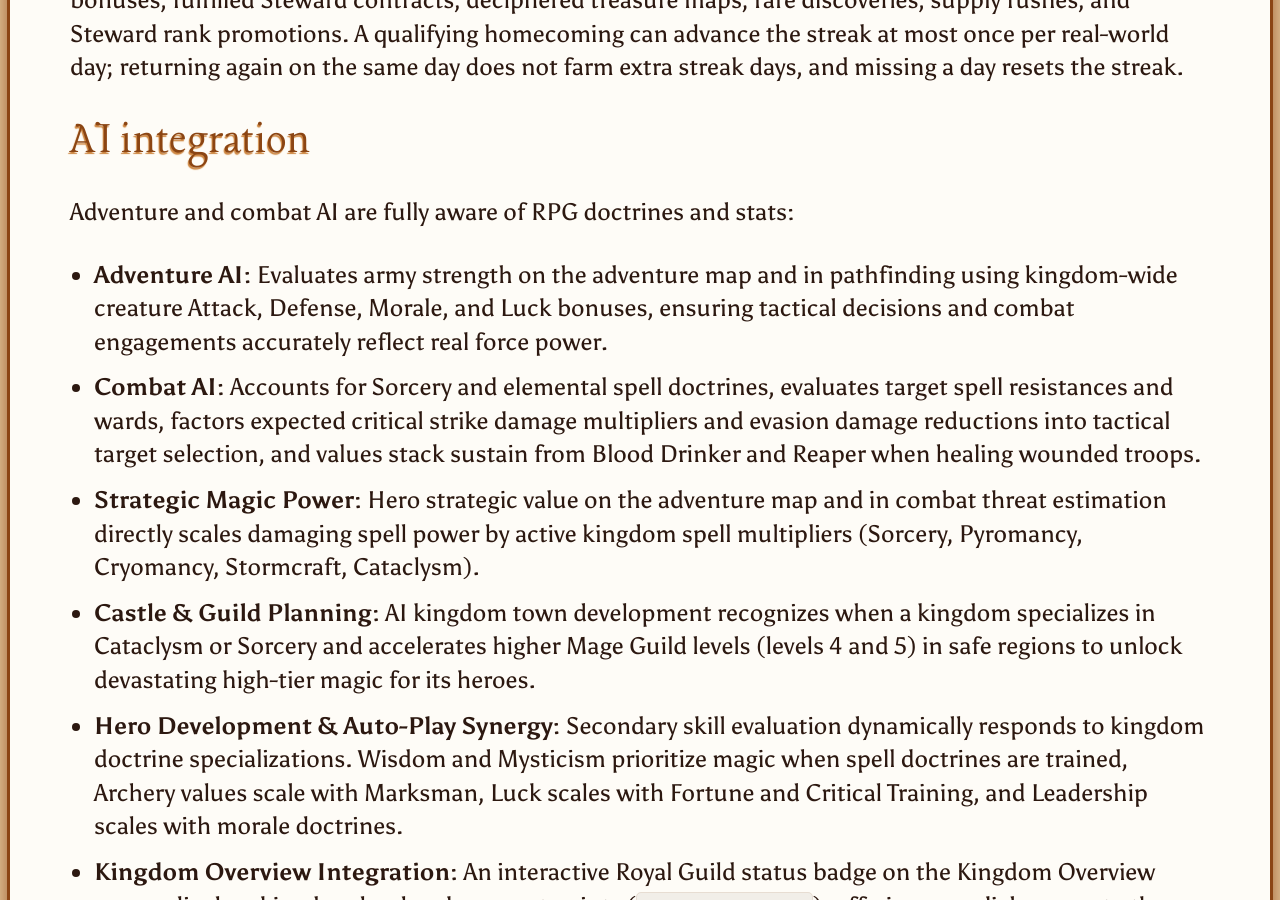
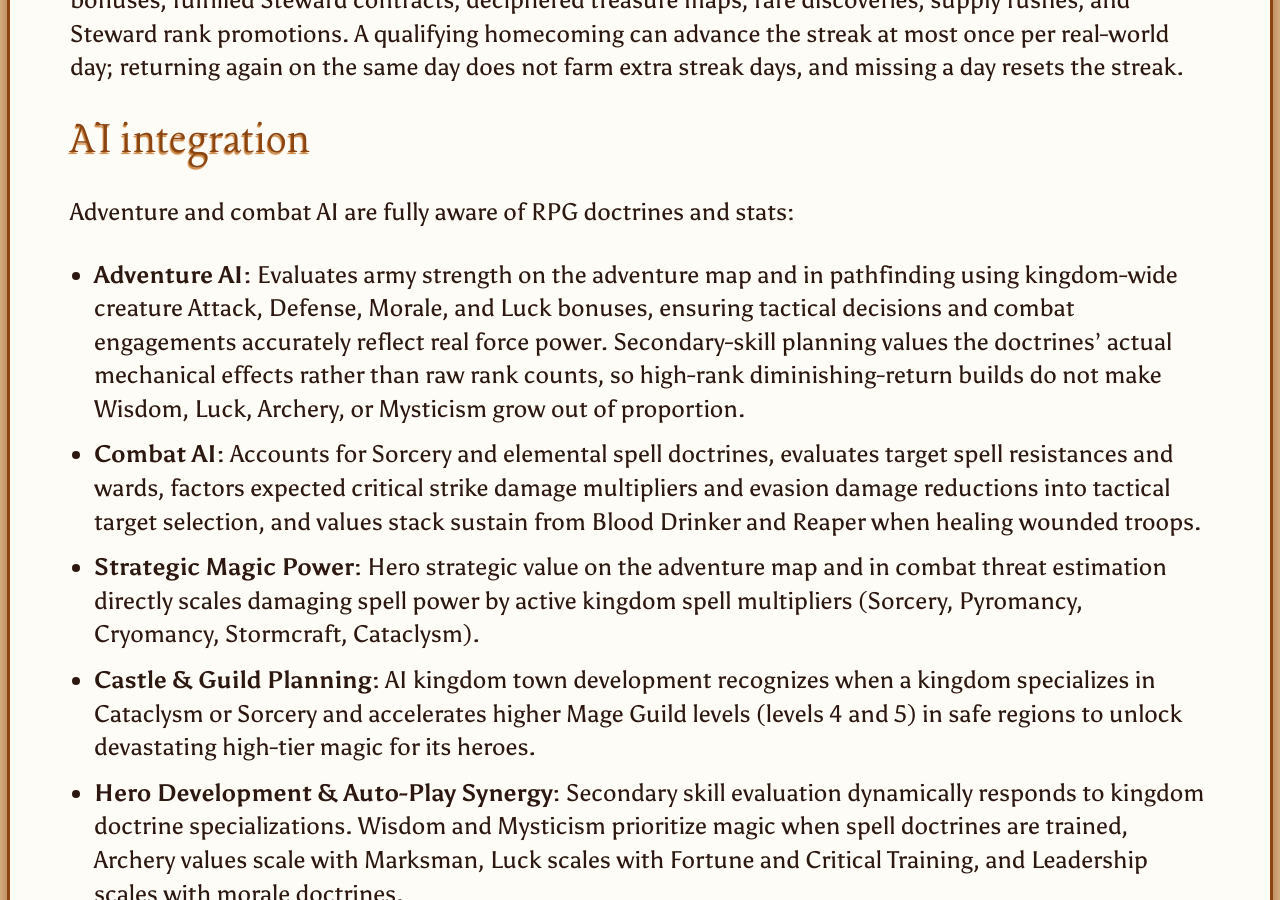
Before and after one commit to MattKoRn/fheroes2, a Jekyll site: the page built from docs/RPG_README.md, in a window 1280 px wide and 900 px high, scrolled down 4929 px. Built offline with Jekyll 4.4.1, drawn with Linux system fonts in a browser that asks for light colours; our own code applies the rules of GitHub Pages for plain Markdown files.

Commit message:
Document RPG-aware AI skill valuation

```diff
--- a/docs/RPG_README.md
+++ b/docs/RPG_README.md
@@ -51,7 +51,7 @@ Offline progress still grants RPG XP for the full elapsed interval with no durat
 ## AI integration
 
 Adventure and combat AI are fully aware of RPG doctrines and stats:
-- **Adventure AI:** Evaluates army strength on the adventure map and in pathfinding using kingdom-wide creature Attack, Defense, Morale, and Luck bonuses, ensuring tactical decisions and combat engagements accurately reflect real force power.
+- **Adventure AI:** Evaluates army strength on the adventure map and in pathfinding using kingdom-wide creature Attack, Defense, Morale, and Luck bonuses, ensuring tactical decisions and combat engagements accurately reflect real force power. Secondary-skill planning values the doctrines' actual mechanical effects rather than raw rank counts, so high-rank diminishing-return builds do not make Wisdom, Luck, Archery, or Mysticism grow out of proportion.
 - **Combat AI:** Accounts for Sorcery and elemental spell doctrines, evaluates target spell resistances and wards, factors expected critical strike damage multipliers and evasion damage reductions into tactical target selection, and values stack sustain from Blood Drinker and Reaper when healing wounded troops.
 - **Strategic Magic Power:** Hero strategic value on the adventure map and in combat threat estimation directly scales damaging spell power by active kingdom spell multipliers (Sorcery, Pyromancy, Cryomancy, Stormcraft, Cataclysm).
 - **Castle & Guild Planning:** AI kingdom town development recognizes when a kingdom specializes in Cataclysm or Sorcery and accelerates higher Mage Guild levels (levels 4 and 5) in safe regions to unlock devastating high-tier magic for its heroes.
```
